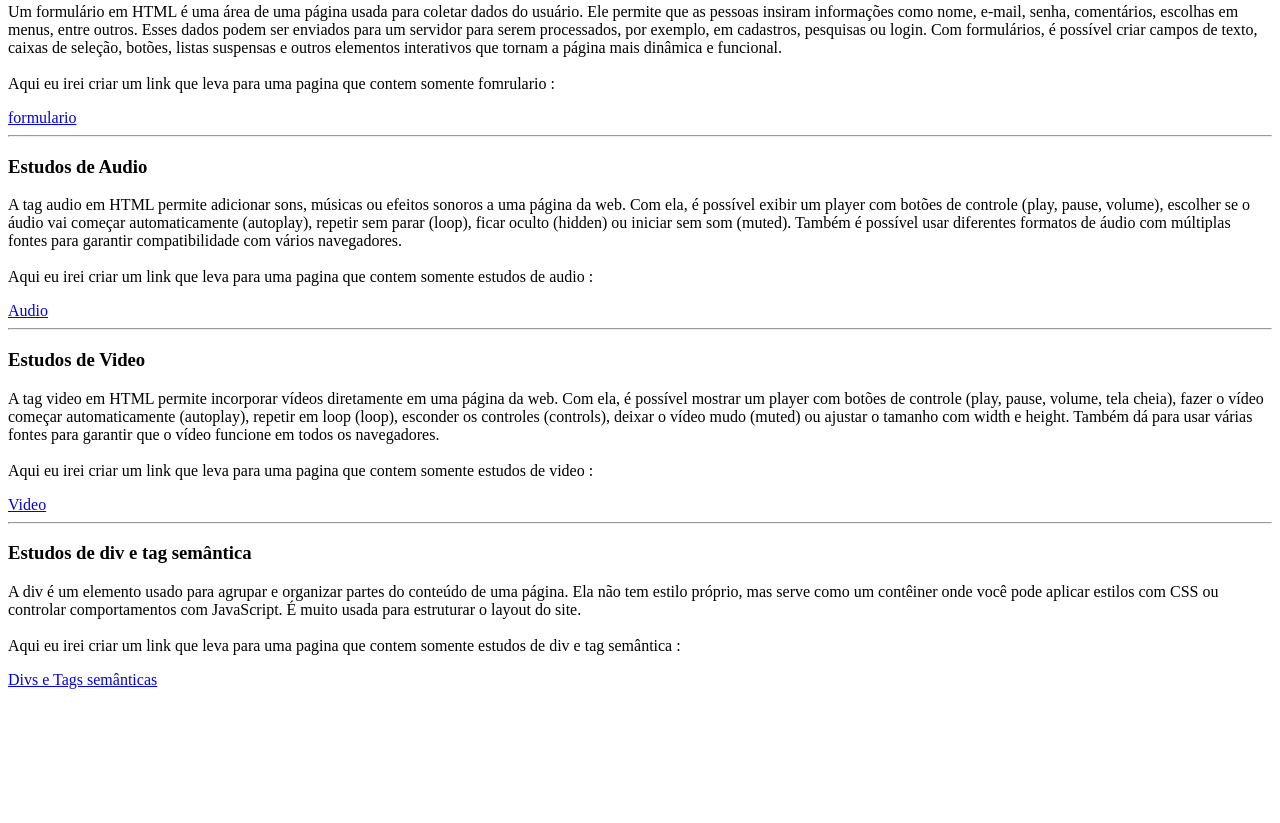
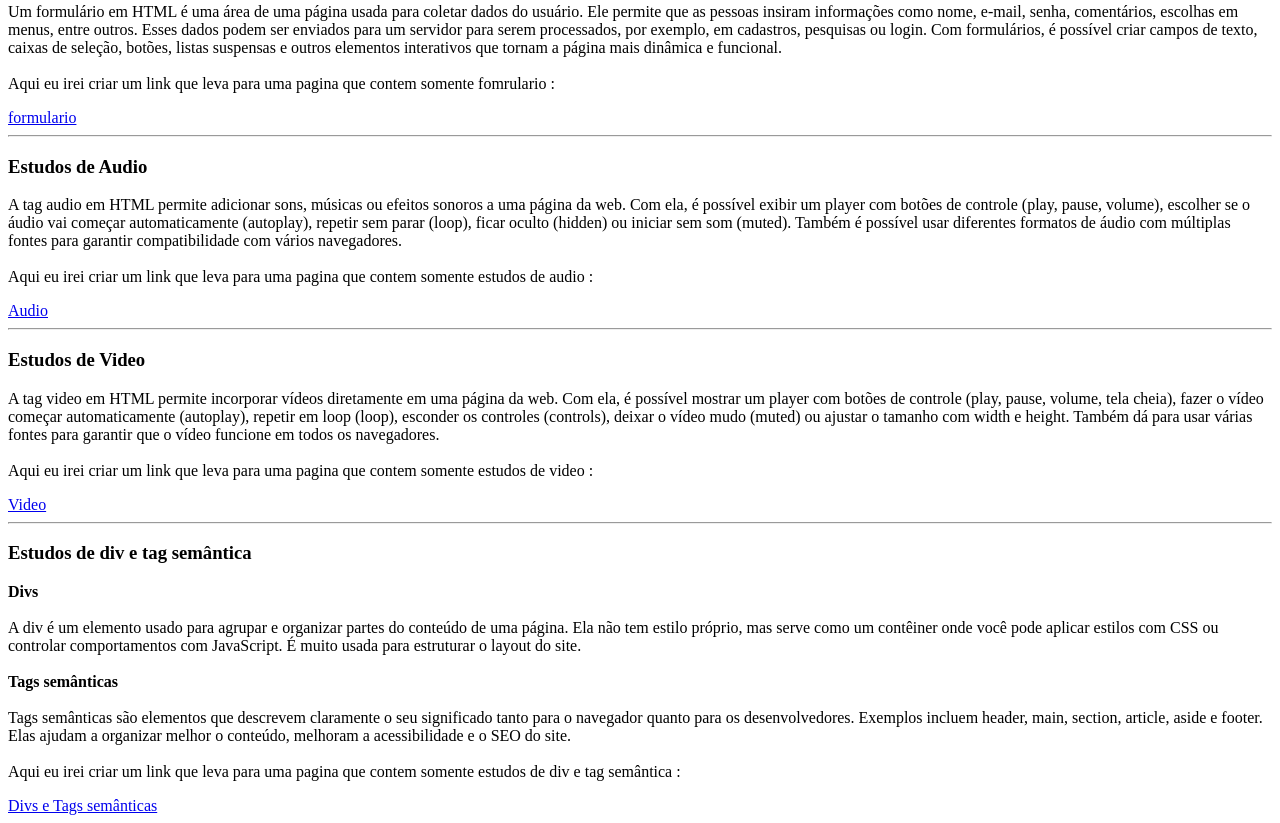
Before and after one commit to officialdelffin/EstudosHTML, a plain HTML site: page index.html in a window 1280 px wide. Shown: the part 3487-4310 px from the top of the page. Before the commit the page ends 4184 px from the top, so only its background shows below. Drawn offline with Linux system fonts and the light colour scheme.

Commit message:
commit 10

```diff
--- a/index.html
+++ b/index.html
@@ -411,11 +411,25 @@
 
             <hr>
 
+
+        <!-- Div e tag semântica -->
         <h3>Estudos de div e tag semântica</h3>
 
             <p>
 
+                <strong>Divs</strong>
+
+                <br><br>
+
                 A div é um elemento usado para agrupar e organizar partes do conteúdo de uma página. Ela não tem estilo próprio, mas serve como um contêiner onde você pode aplicar estilos com CSS ou controlar comportamentos com JavaScript. É muito usada para estruturar o layout do site.
+
+                <br><br>
+
+                <strong>Tags semânticas</strong>
+
+                <br><br>
+
+                Tags semânticas são elementos que descrevem claramente o seu significado tanto para o navegador quanto para os desenvolvedores. Exemplos incluem header, main, section, article, aside e footer. Elas ajudam a organizar melhor o conteúdo, melhoram a acessibilidade e o SEO do site.
 
                 <br><br>
 
```
Also changed, not shown: div.html (+2 -0 lines).
